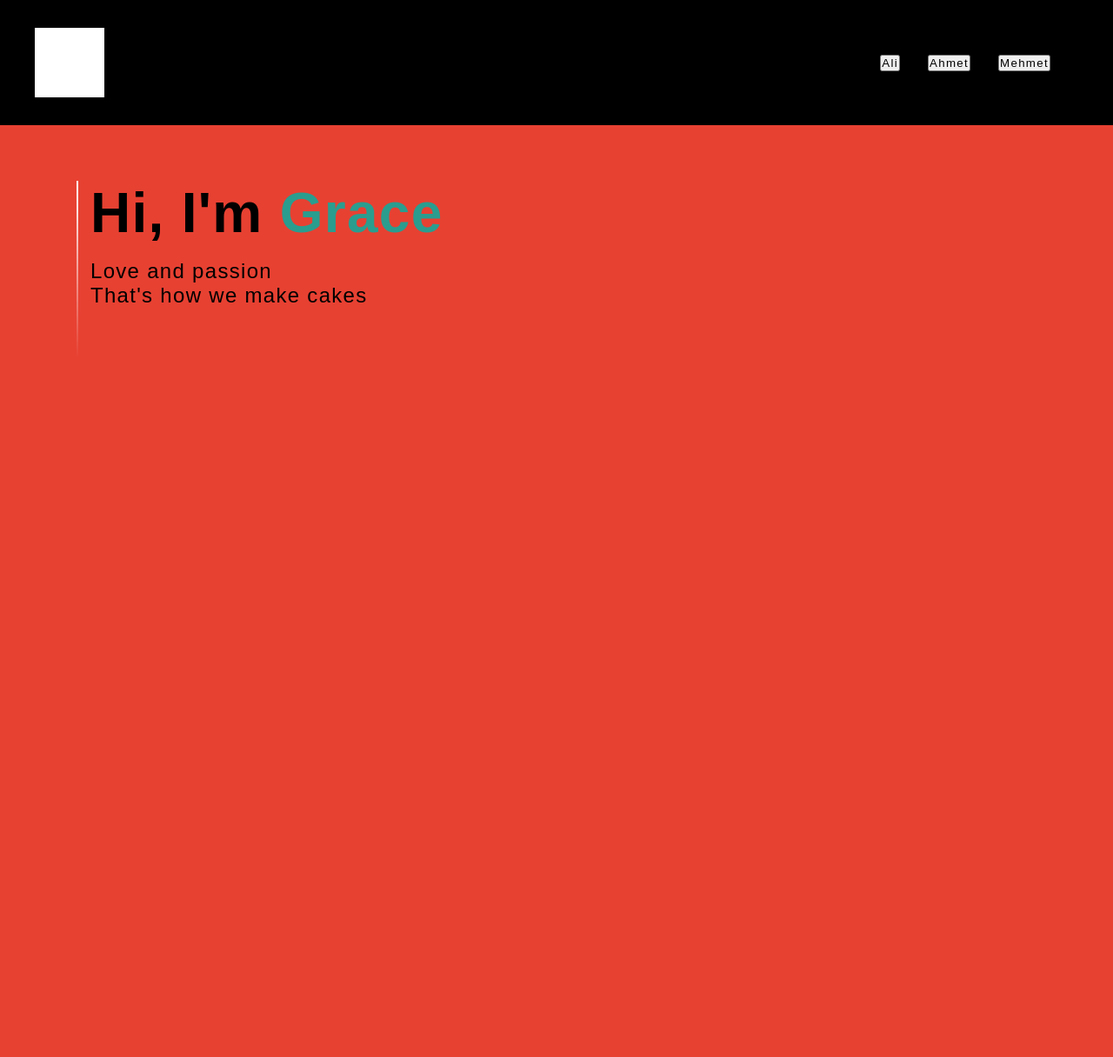
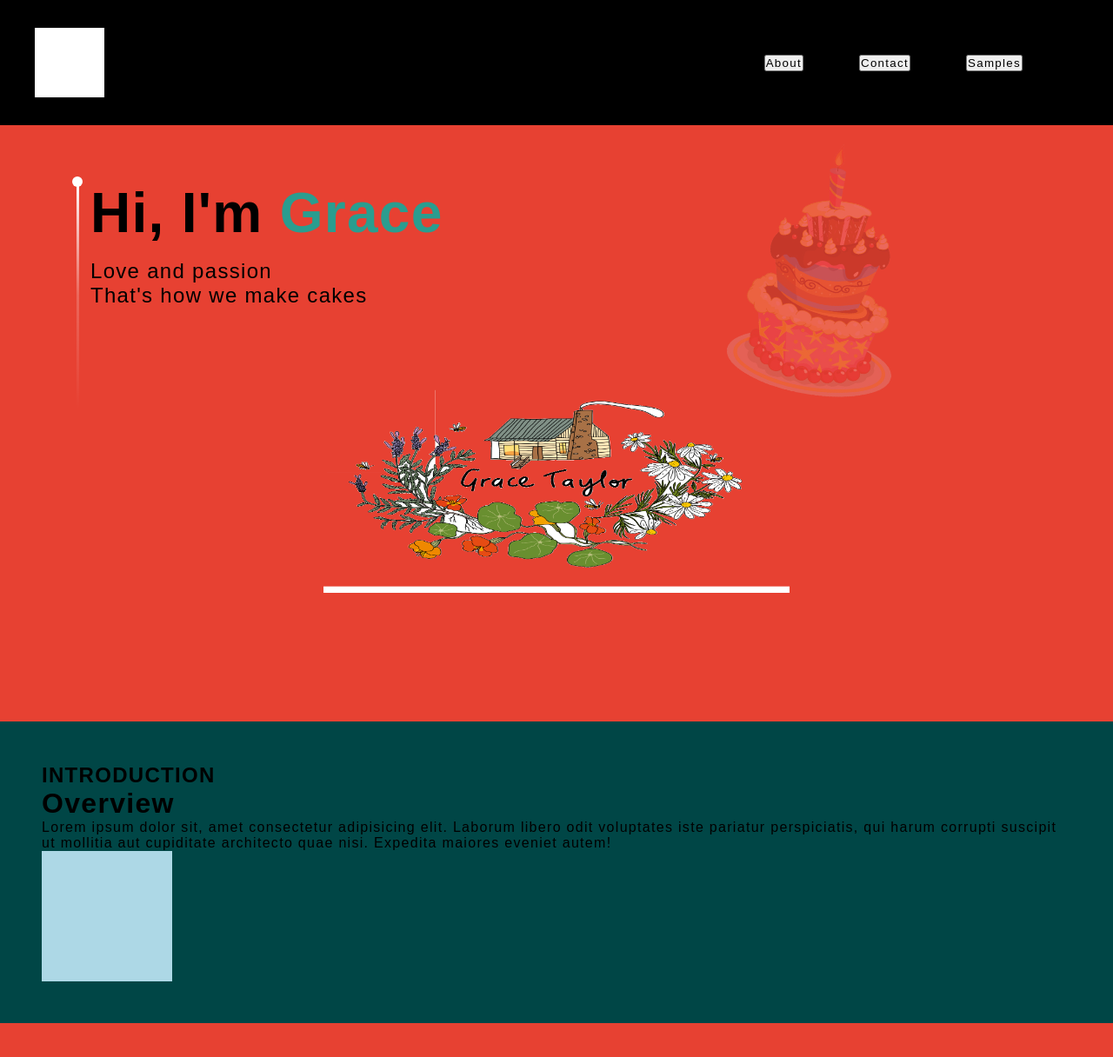
Before and after one commit to NNahkan/Bakery-Website, a React (Vite) app: page / in a window 1280 px wide. Shown: the top 1216 px of the page at 87% size. Before the commit the page ends 800 px from the top, so only its background shows below. Built offline with nearby package versions, Linux system fonts and the light colour scheme.

Commit message:
About section

```diff
--- a/src/App.jsx
+++ b/src/App.jsx
@@ -1,3 +1,4 @@
+import About from "./components/About/About";
 import Hero from "./components/Hero/Hero";
 import Navbar from "./components/Navbar/Navbar";
 
@@ -6,6 +7,7 @@ function App() {
     <>
       <Navbar />
       <Hero />
+      <About />
     </>
   );
 }
--- /dev/null
+++ b/src/components/About/About.jsx
@@ -0,0 +1,24 @@
+import React from "react";
+import s from "./About.module.css";
+
+const About = () => {
+  return (
+    <div className={s.aboutContainer}>
+      <div className="container">
+        <h2>INTRODUCTION</h2>
+        <h1>Overview</h1>
+        <p>
+          Lorem ipsum dolor sit, amet consectetur adipisicing elit. Laborum
+          libero odit voluptates iste pariatur perspiciatis, qui harum corrupti
+          suscipit ut mollitia aut cupiditate architecto quae nisi. Expedita
+          maiores eveniet autem!
+        </p>
+        <div>
+          <div className={s.box}></div>
+        </div>
+      </div>
+    </div>
+  );
+};
+
+export default About;
--- /dev/null
+++ b/src/components/About/About.module.css
@@ -0,0 +1,11 @@
+.aboutContainer {
+	margin: 5rem 0;
+	padding: 3rem;
+	background-color: #004646;
+}
+
+.box {
+	width: 150px;
+	height: 150px;
+	background-color: lightblue;
+}
--- a/src/components/Hero/Hero.jsx
+++ b/src/components/Hero/Hero.jsx
@@ -1,10 +1,12 @@
 import React from "react";
 import s from "./Hero.module.css";
+import cake from "../../assets/birthday-cake.png";
+import grace from "../../assets/grace.png";
 
 const Hero = () => {
   return (
     <div className={`container ${s.heroContainer}`}>
-      <div>
+      <img className={s.cake} src={cake} alt="" />
       <div className={s.heroWrap}>
         <h1 className={s.myName}>
           Hi, I'm <span style={{ color: "#2A9D8F" }}>Grace</span>
@@ -12,6 +14,8 @@ const Hero = () => {
         <p>Love and passion</p>
         <p>That's how we make cakes</p>
       </div>
+      <div className={s.signatureHolder}>
+        <img src={grace} alt="" />
       </div>
     </div>
   );
--- a/src/components/Hero/Hero.module.css
+++ b/src/components/Hero/Hero.module.css
@@ -1,5 +1,17 @@
 .heroContainer {
   padding: 4rem;
+  margin-bottom:  4rem;
+  position: relative;
+}
+
+.cake {
+  position: absolute;
+  right: 20%;
+  top: 15%;
+  opacity: 0.2;
+  width: 100px;
+  max-width: 100%;
+  transform: scale(2) rotate(10deg);
 }
 
 .heroWrap {
@@ -8,9 +20,14 @@
 
 .heroWrap::before {
   content: "";
-  width: 2px;
-  height: 140%;
-  background-image: linear-gradient(to bottom, white, rgba(255, 255, 255, 0));
+  width: 3px;
+  height: 180%;
+  background-image: linear-gradient(
+    to bottom,
+    white,
+    rgba(255, 255, 255, 0.2),
+    rgba(255, 255, 255, 0)
+  );
   position: absolute;
   left: -1rem;
   top: 0;
@@ -23,15 +40,26 @@
 }
 
 .myName::before {
-  width: 100px;
+  content: "";
+  width: 12px;
   background-color: white;
-  height: 100px;
+  height: 12px;
   border-radius: 50%;
   position: absolute;
-  top: 0;
-  left: 0;
+  top: -5px;
+  left: -1.3rem;
 }
 
 .heroWrap p {
   font-size: 1.5em;
 }
+
+.signatureHolder {
+	margin-top: 5rem;
+	text-align: center;
+}
+
+.signatureHolder img {
+	width: 50%;
+	background-color: white;
+}
--- a/src/components/Navbar/Navbar.jsx
+++ b/src/components/Navbar/Navbar.jsx
@@ -8,13 +8,13 @@ const Navbar = () => {
         <div style={{ width: "80px", height: "80px", background: "white" }} />
         <ul className={s.ulList}>
           <li>
-            <button>Ali</button>
+            <button>About</button>
           </li>
           <li>
-            <button>Ahmet</button>
+            <button>Contact</button>
           </li>
           <li>
-            <button>Mehmet</button>
+            <button>Samples</button>
           </li>
         </ul>
       </div>
--- a/src/components/Navbar/Navbar.module.css
+++ b/src/components/Navbar/Navbar.module.css
@@ -1,5 +1,5 @@
 .navbarMain {
-  padding: 2rem 0;
+  padding: 2rem ;
   background-color: black;
 }
 
@@ -14,5 +14,5 @@
 }
 
 .ulList li {
-  margin-right: 2rem;
+  margin-right: 4rem;
 }
--- a/src/index.css
+++ b/src/index.css
@@ -12,7 +12,8 @@ body {
   margin: 0;
   min-width: 320px;
   min-height: 100vh;
-  background-color: #E74132;
+  background-color: #e74132;
+  font-size: 16px;
 }
 
 ul {
@@ -20,7 +21,6 @@ ul {
   margin: 0;
   padding: 0;
 }
-
 
 .container {
   max-width: 1200px;
```
Also changed, not shown: src/assets/birthday-cake.png (added), src/assets/grace.png (added). Lines whose indentation alone changed are shown as unchanged.
